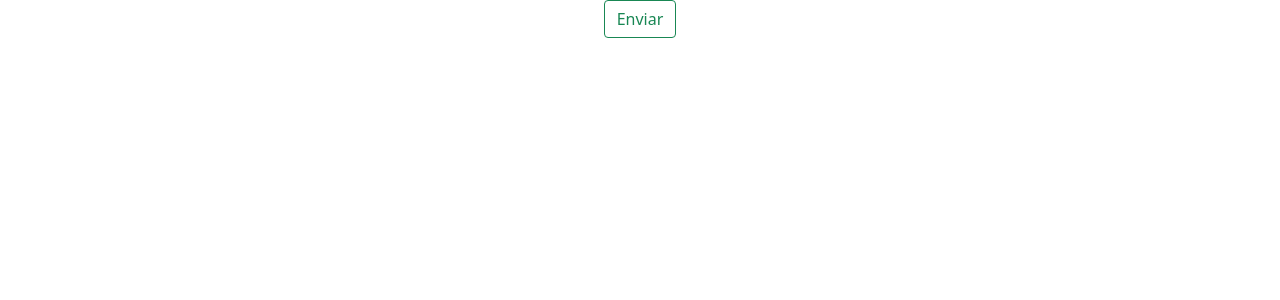
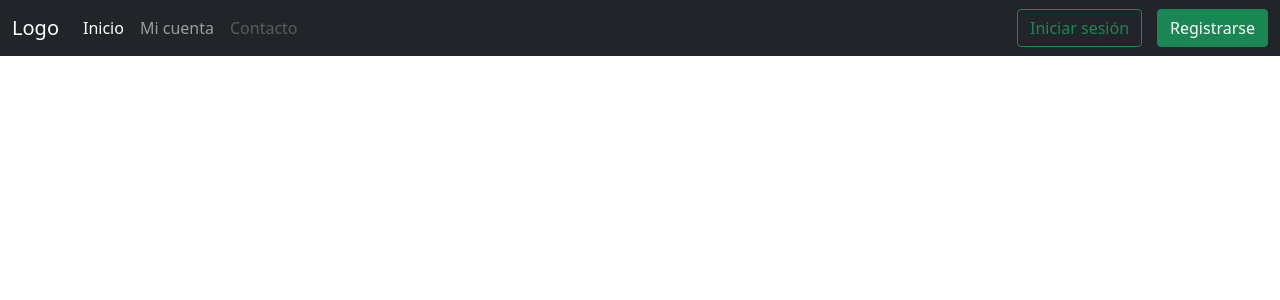
Before and after one commit to camaviga11/OinkApp, an Angular app in the folder FrontOinkApp/: page / in a window 1280 px wide. Shown: the top 300 px of the page. Built offline with nearby package versions, Linux system fonts and the light colour scheme.

Commit message:
Implementada la barra de navegacion con boostrap

```diff
--- a/FrontOinkApp/src/app/app.component.html
+++ b/FrontOinkApp/src/app/app.component.html
@@ -1,15 +1,40 @@
-<link href="https://cdn.jsdelivr.net/npm/bootstrap@5.1.3/dist/css/bootstrap.min.css" rel="stylesheet" integrity="sha384-1BmE4kWBq78iYhFldvKuhfTAU6auU8tT94WrHftjDbrCEXSU1oBoqyl2QvZ6jIW3" crossorigin="anonymous">
-<div style="text-align: center;">
-<button class="btn btn-outline-success">Enviar</button>
-</div>
+<!--BARRA DE NAVEGACION-->
+<nav class="navbar navbar-expand-lg navbar-light bg-light navbar-dark bg-dark">
+  <div class="container-fluid">
+    <a class="navbar-brand" href="#">Logo</a>
+    <button class="navbar-toggler" type="button" data-bs-toggle="collapse" data-bs-target="#navbarSupportedContent" aria-controls="navbarSupportedContent" aria-expanded="false" aria-label="Toggle navigation">
+      <span class="navbar-toggler-icon"></span>
+    </button>
+    <div class="collapse navbar-collapse" id="navbarSupportedContent">
+      <ul class="navbar-nav me-auto mb-2 mb-lg-0">
+        <li class="nav-item">
+          <a class="nav-link active" aria-current="page" href="#">Inicio</a>
+        </li>
+        <li class="nav-item">
+          <a class="nav-link" href="#">Mi cuenta</a>
+        </li>
+        <li class="nav-item">
+          <a class="nav-link disabled">Contacto</a>
+        </li>
+      </ul>
+      <form class="d-flex">
+        <button style="margin-right: 15px;" class="btn btn-outline-success" type="submit">Iniciar sesión</button>
+        <button class="btn btn-success" type="submit">Registrarse</button>
+      </form>
+    </div>
+  </div>
+</nav>
 
 
-
-
-
-
-
-
-
-<!--JS-->
-<script src="https://cdn.jsdelivr.net/npm/bootstrap@5.1.3/dist/js/bootstrap.bundle.min.js" integrity="sha384-ka7Sk0Gln4gmtz2MlQnikT1wXgYsOg+OMhuP+IlRH9sENBO0LRn5q+8nbTov4+1p" crossorigin="anonymous"></script>
+<!--BASURERO-->
+        <!--li class="nav-item dropdown">
+          <a class="nav-link dropdown-toggle" href="#" id="navbarDropdown" role="button" data-bs-toggle="dropdown" aria-expanded="false">
+            Dropdown
+          </a>
+          <ul class="dropdown-menu" aria-labelledby="navbarDropdown">
+            <li><a class="dropdown-item" href="#">Action</a></li>
+            <li><a class="dropdown-item" href="#">Another action</a></li>
+            <li><hr class="dropdown-divider"></li>
+            <li><a class="dropdown-item" href="#">Something else here</a></li>
+          </ul>
+        </li-->
```
